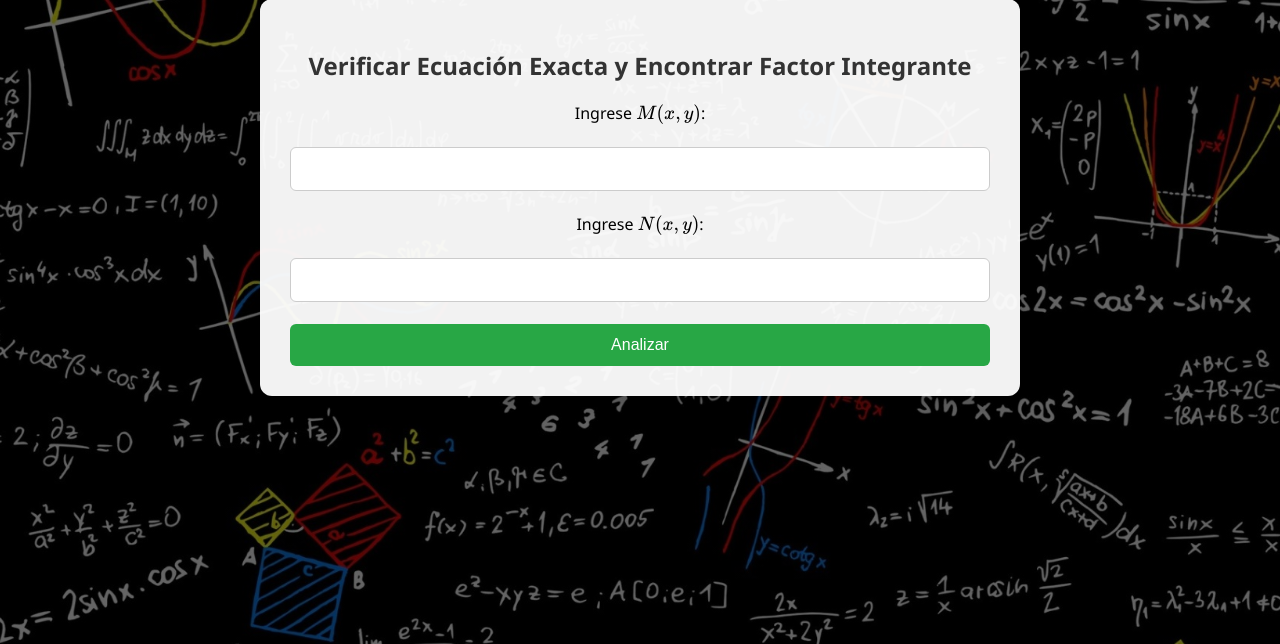
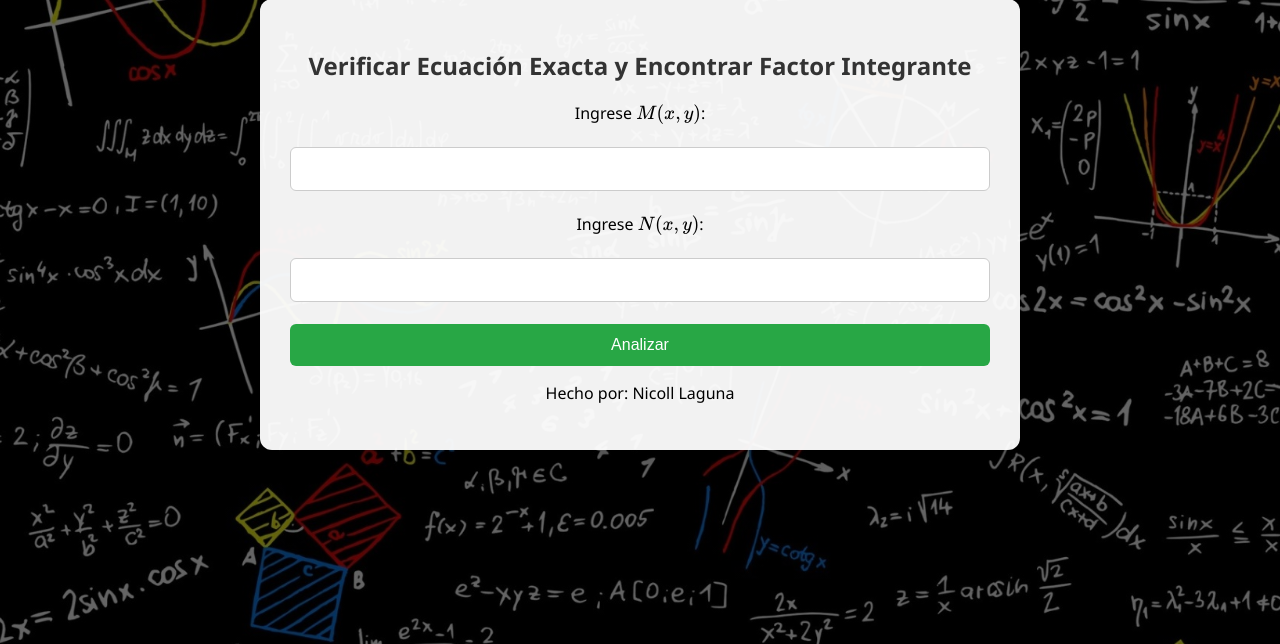
Before and after one commit to NicollLaguna/programa-ecuaciones, a Flask app: page / in a window 1280 px wide. Shown: the part 41-685 px from the top of the page. Run offline with Flask 3, Linux system fonts and the light colour scheme; parts of the project's set-up code (start-up, migrations or seed data) failed here and were passed over.

Commit message:
Update index.html

```diff
--- a/templates/index.html
+++ b/templates/index.html
@@ -146,7 +146,7 @@
             {% endif %}
         </div>
         {% endif %}
-
+        <p>Hecho por: Nicoll Laguna</p>
     </div>
 </body>
 
```
